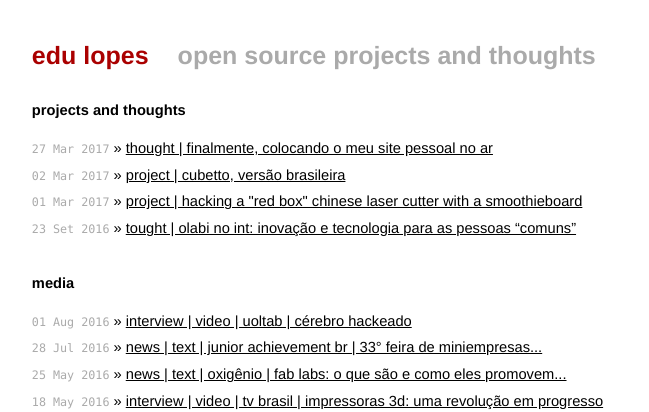
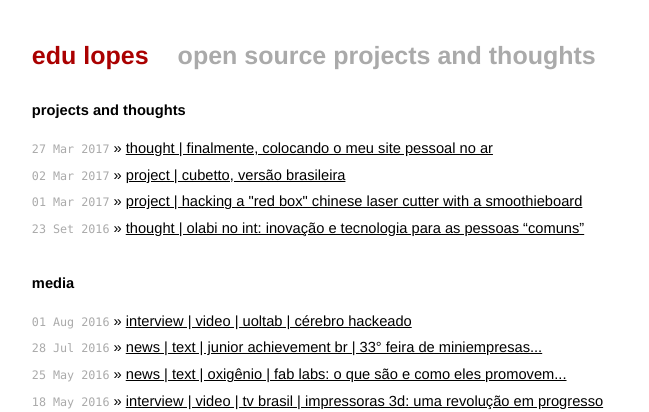
Before and after one commit to mojombo/mojombo.github.io, a Jekyll site: the page built from index.html, in a window 1280 px wide and 900 px high. Shown: the top 412 px of the window, without its empty margins (300-949 px from the left). Built offline with Jekyll 4.4.1, drawn with Linux system fonts in a browser that asks for light colours.

Commit message:
Update index.html

```diff
--- a/index.html
+++ b/index.html
@@ -9,7 +9,7 @@ title: edu lopes
     {% for post in site.posts %}
       <li><span>{{ post.date | date_to_string }}</span> &raquo; <a href="{{ post.url }}">{{ post.title }}</a></li>
     {% endfor %}
-      <li><span>23 Set 2016</span> &raquo; <a href="https://medium.com/@olabimakerspace/olabi-no-int-inova%C3%A7%C3%A3o-e-tecnologia-para-as-pessoas-comuns-9138a2115d2f">tought | olabi no int: inovação e tecnologia para as pessoas “comuns”</a></li>
+      <li><span>23 Set 2016</span> &raquo; <a href="https://medium.com/@olabimakerspace/olabi-no-int-inova%C3%A7%C3%A3o-e-tecnologia-para-as-pessoas-comuns-9138a2115d2f">thought | olabi no int: inovação e tecnologia para as pessoas “comuns”</a></li>
   </ul>
 
   <h1>media</h1>
```
